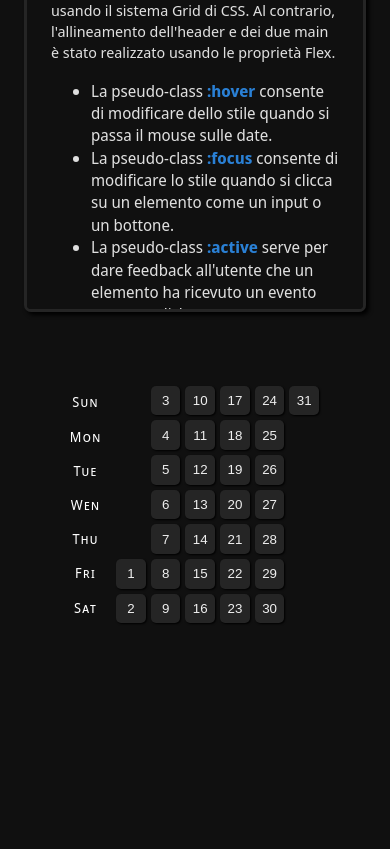
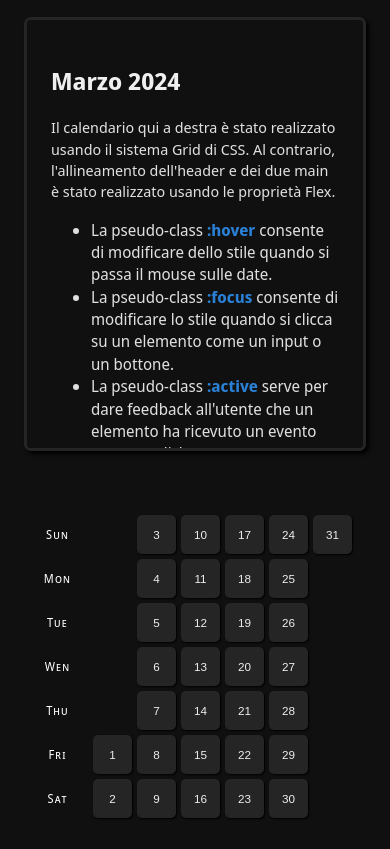
Before and after one commit to MattiaFerrarini/Calendar-App, a plain HTML site: page index.html in a window 390 px wide. Shown: the part 303-1152 px from the top of the page. Before the commit the page ends 974 px from the top, so only its background shows below. Drawn offline with nearby package versions, Linux system fonts and the light colour scheme; a web font is replaced by a local one.

Commit message:
Fixed flex direction on mobile

```diff
--- a/styles.css
+++ b/styles.css
@@ -17,6 +17,7 @@ header {
   display: flex;
   margin-top: 2em;
   width: 100%;
+  font-size: 125%;
   max-width: 1200px; /* Adjust based on your preference */
   color: #fff;
   justify-content: space-between; /* Distribute space between items */
@@ -33,10 +34,10 @@ h1, h2, h3 {
 
 .content-wrapper {
   display: flex;
-  flex-direction: column; /* Stack on mobile */
+  flex-direction: column;
   width: 100%;
-  max-width: 1200px; /* Adjust based on your preference */
-  gap: 10px;
+  max-width: 1200px;
+  border-radius: 8px;
 }
 
 .calendar {
@@ -47,7 +48,6 @@ h1, h2, h3 {
   flex-direction: row;
   justify-content: center;
   align-items: center;
-  max-height: 45vh;
 }
 
 header a {
@@ -70,6 +70,7 @@ span.calendar-icon:active {
 
 main {
   flex: 2;
+  font-size: 1em;
   margin: 1em;
   padding: 1.5em;
   background-color: #101010;
@@ -92,23 +93,10 @@ main div {
   font-size: 125%;
 }
 
-@media (min-width: 768px) {
-
-  .content-wrapper {
-    display: flex;
-    flex-direction: row; /* Side by side on desktop */
-  }
-  main {
-    width: calc(100% - 4em); /* Adjust width to account for margins */
-    margin: 1em; /* Ensure this matches the header margin */
-    padding: 1.5em; /* Matched in the header for alignment */
-  }
-}
-
 .day-of-week,
 .date-grid {
   display: grid;
-  grid-template-rows: repeat(7, minmax(min-content, max-content));
+  grid-template-rows: repeat(7, 1fr);
   grid-auto-flow: column;
   gap: 5px;
 }
@@ -118,12 +106,9 @@ main div {
 }
 
 .day-of-week > * {
-  font-size: 0.85em;
   color: #FFF; /* Contrast color for headers */
   font-weight: 500;
   letter-spacing: 0.1em;
-  width: min(7vh, 6ch);
-  height: min(7vh, 6ch);
   font-variant: small-caps;
   display: flex; /* Make the div a flex container */
   align-items: center; /* Center-align vertically */
@@ -146,12 +131,17 @@ main div {
 .date-grid button {
   position: relative;
   border: 0;
-  width: min(7vh, 6ch);
-  height: min(7vh, 6ch);
   background-color: #252525;
   color: #efefef;
   border-radius: 5px;
   box-shadow: 1px 1px 2px #000000;
+}
+
+.date-grid button,
+.day-of-week > * {
+  font-size: min(3vw, 3vh);
+  width: min(10vw, 10vh);
+  height: min(10vw, 10vh);
 }
 
 .date-grid button:hover,
@@ -167,15 +157,22 @@ main div {
   color: #FFFFFF;
 }
 
-@media (max-width: 400px){
-  .date-grid button {
-    width: 4ch;
-    height: 4ch;
+
+@media (min-width: 1000px) {
+  .content-wrapper {
+      display: flex;
+      flex-direction: row;
+  }
+  main {
+      margin: 1em;
+      padding: 1.5em;
   }
 
-  .day-of-week > * {
-    width: 4ch;
-    height: 4ch;
+  .day-of-week > *,
+  .date-grid button {
+    font-size: min(2vw, 2ch);
+    width: min(7vw, 6vh);
+    height: min(7vw, 6vh);
   }
 }
 
```
